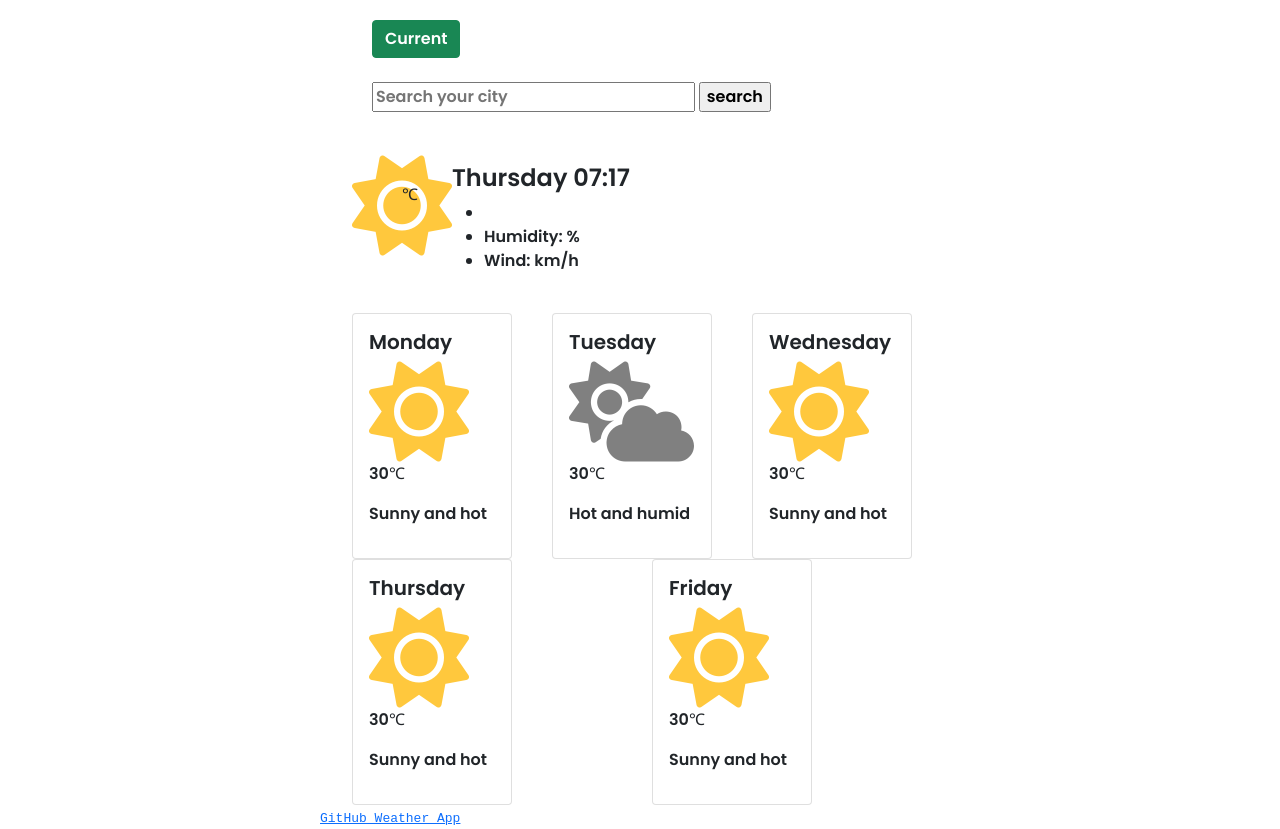
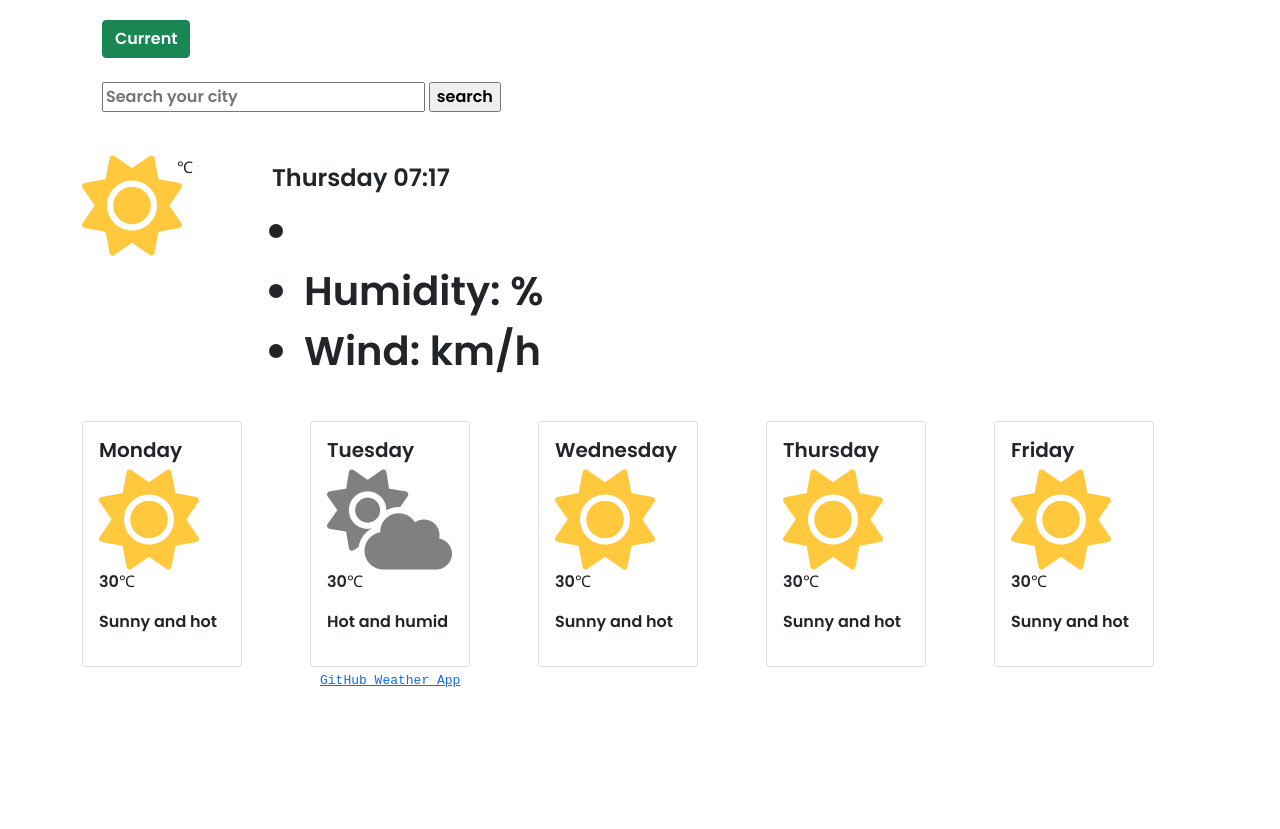
Before and after one commit to frandemp/weather-app, a website built with Parcel: page index.html in a window 1280 px wide. After the commit the page ends 800 px from the top, so only its background shows below. Built offline with nearby package versions, Linux system fonts and the light colour scheme; no server answers.

Commit message:
Update style.css

```diff
--- a/src/style.css
+++ b/src/style.css
@@ -1,13 +1,9 @@
-.container {
-  max-width: 600px;
-}
-
 body,
 h1,
 p {
   font-family: "Poppins", sans-serif;
 }
-.currenttemp {
+ul {
   font-family: "Poppins", sans-serif;
   font-size: 40px;
 }
```
